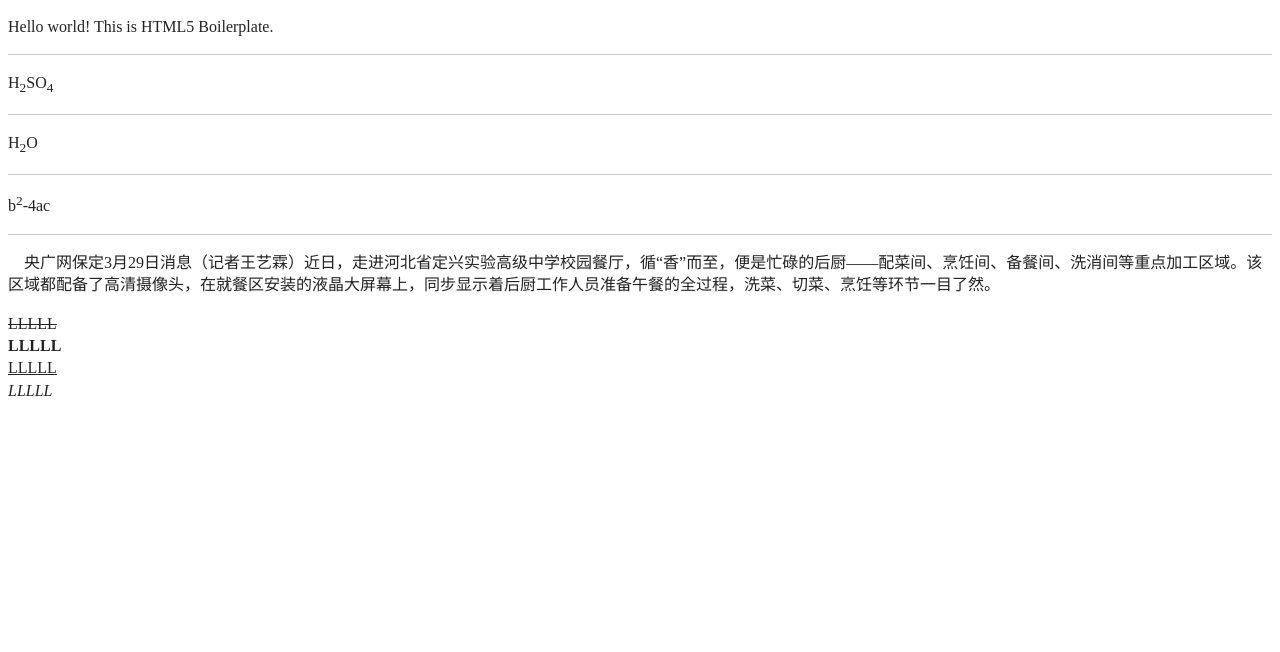
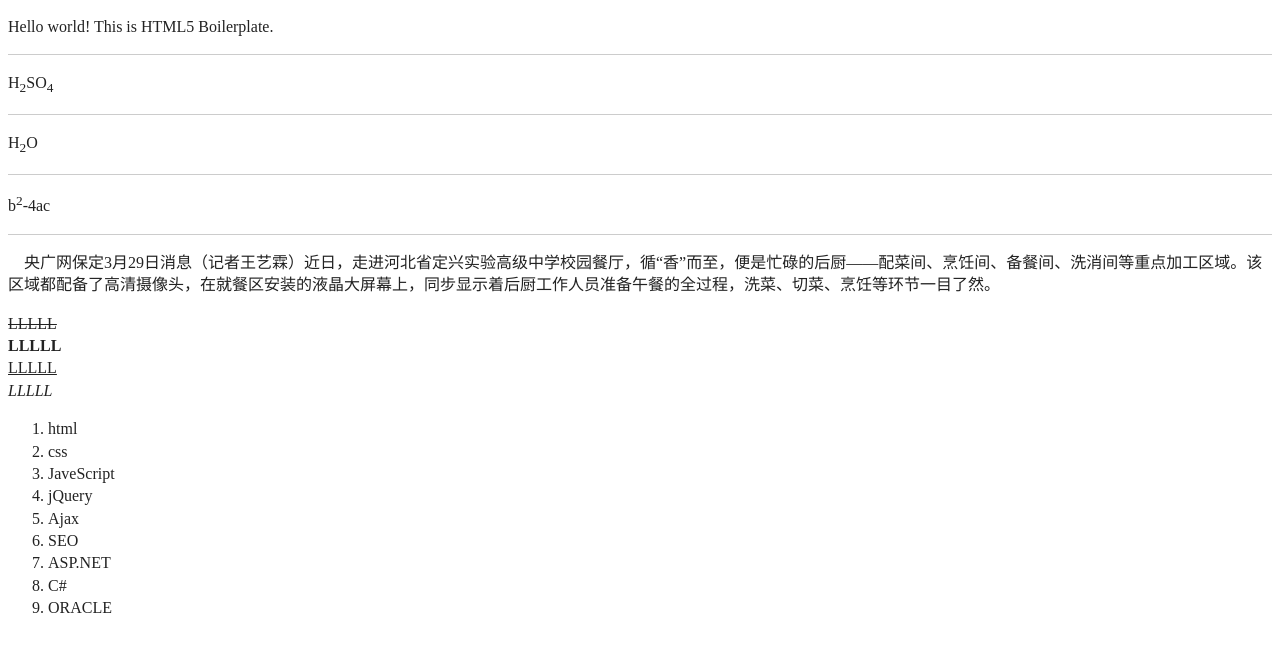
Before and after one commit to minlu8888888/git-html, a website built with webpack: page index.html in a window 1280 px wide. Built offline with nearby package versions, Linux system fonts and the light colour scheme.

Commit message:
third html commit

```diff
--- a/index.html
+++ b/index.html
@@ -43,7 +43,17 @@
   <u>LLLLL</u><br/>
   <em>LLLLL</em><br/>
   <!--加了一个换行符-->
-
+  <ol>
+    <li>html</li>
+    <li>css</li>
+    <li>JaveScript</li>
+    <li>jQuery</li>
+    <li>Ajax</li>
+    <li>SEO</li>
+    <li>ASP.NET</li>
+    <li>C#</li>
+    <li>ORACLE</li>
+  </ol>
   <script src="js/app.js"></script>
 
 </body>
```
